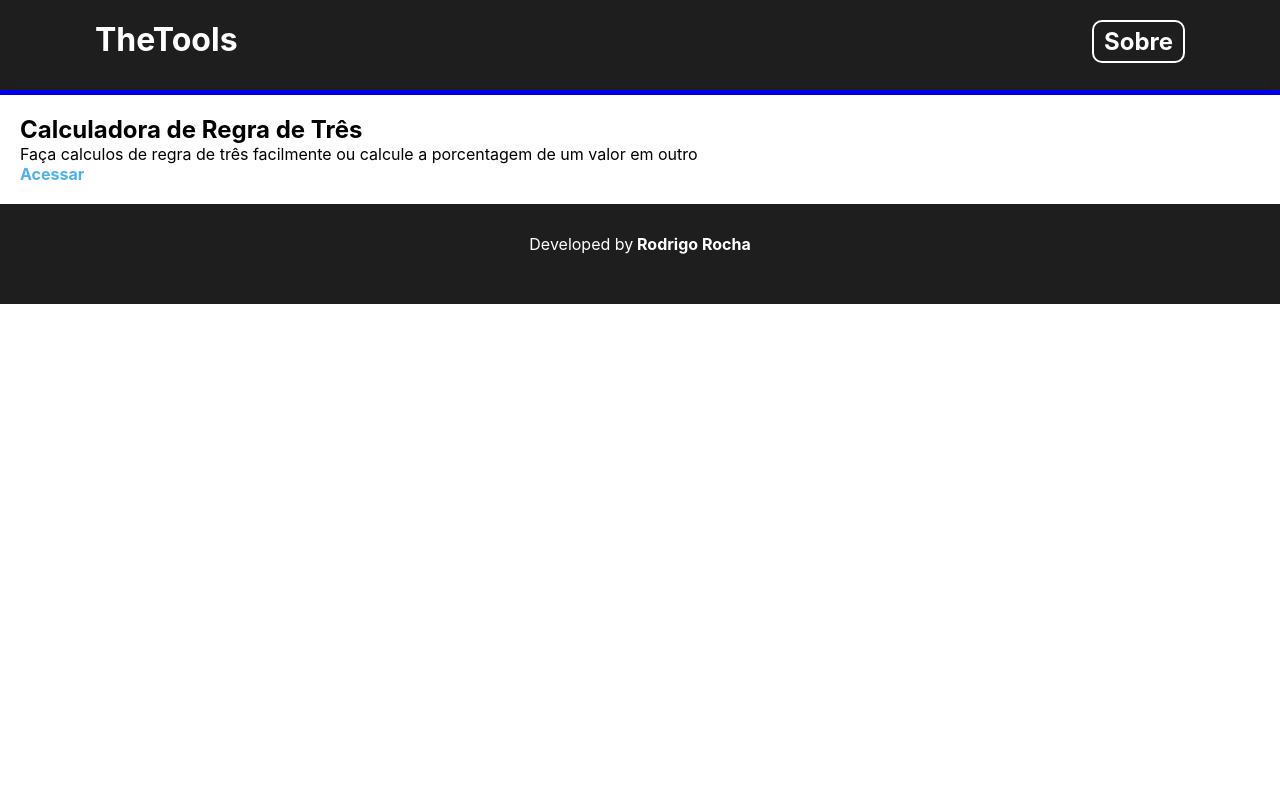
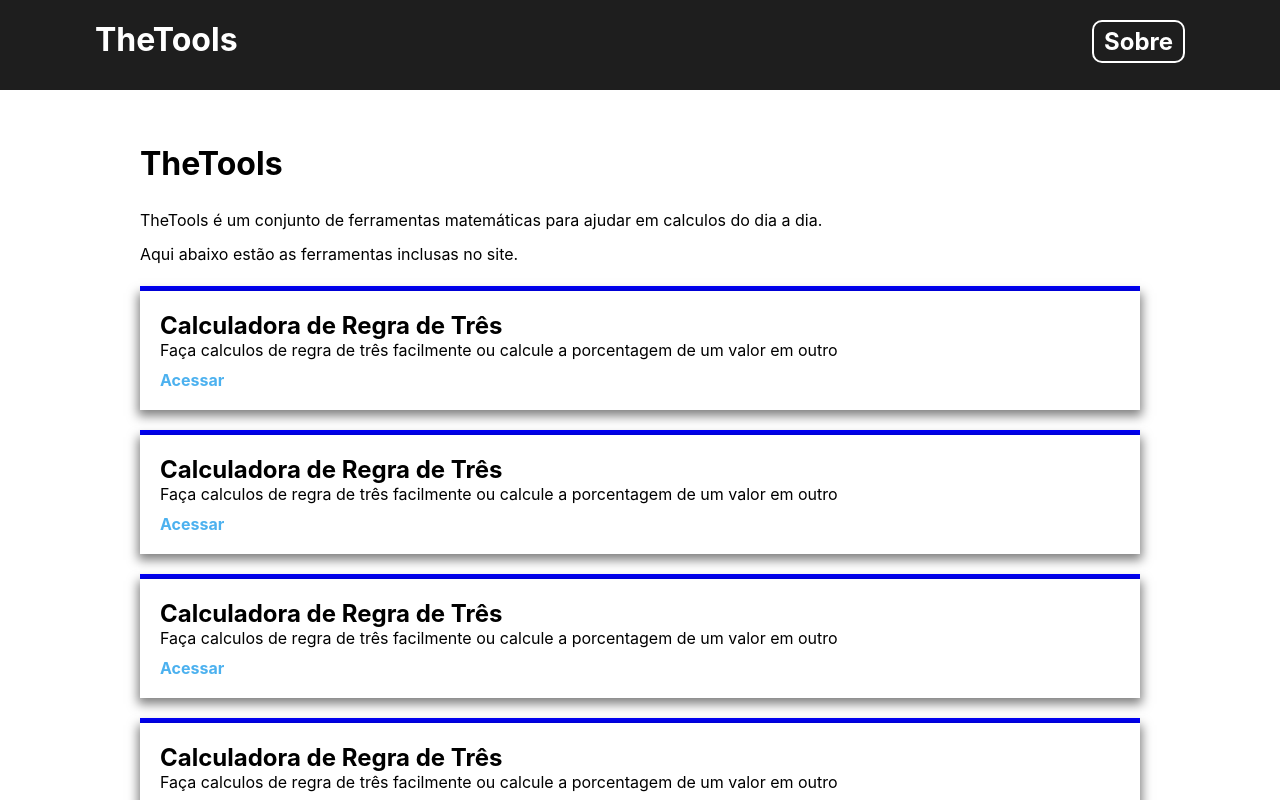
Before and after one commit to rodrigogomesrc/TheTools, a React (Create React App) app: page / in a window 1280 px wide. Shown: the top 800 px of the page. Built offline with nearby package versions, Linux system fonts and the light colour scheme.

Commit message:
created the main page

```diff
--- a/src/components/Item.css
+++ b/src/components/Item.css
@@ -16,3 +16,8 @@
     height: 5px;
     background-color: blue;
 }
+
+.item-container {
+
+    margin-top: 20px;
+}
--- a/src/components/Item.js
+++ b/src/components/Item.js
@@ -14,7 +14,7 @@ class Item extends Component {
 
         return(
 
-            <div>
+            <div className="item-container">
                 <div className="top-line"></div>
                 <div className="item-content">
                     <h2>{title}</h2>
--- a/src/components/layout/Footer.css
+++ b/src/components/layout/Footer.css
@@ -4,6 +4,7 @@ footer{
     color: white;
     text-align: center;
     height: 100px;
+    margin-top: 50px;
 
 }
 
--- a/src/components/layout/Header.css
+++ b/src/components/layout/Header.css
@@ -3,6 +3,7 @@
     color: white;
     height: 50px;
     padding: 20px;
+    margin-bottom: 50px;
 }
 
 #title{
--- /dev/null
+++ b/src/components/layout/Main.css
@@ -0,0 +1,19 @@
+.Container {
+
+    max-width: 1000px;
+    margin: 0 auto;
+}
+
+.Main-content {
+
+    line-height: 1.5;
+}
+
+h1 {
+    margin-bottom: 20px;
+}
+
+p {
+
+    margin-bottom: 10px;
+}
--- a/src/components/layout/Main.js
+++ b/src/components/layout/Main.js
@@ -1,5 +1,6 @@
 import React, { Component } from 'react';
 import Item from '../Item';
+import './Main.css';
 
 class Main extends Component {
 
@@ -21,7 +22,24 @@ class Main extends Component {
     render() {
 
         return(
-            <div>
+
+            // I put many items here in order to see how it looks like
+            <div className="Container">
+
+                <div className="Main-content">
+                    <h1>TheTools</h1>
+                    <p>TheTools é um conjunto de ferramentas matemáticas para ajudar em calculos do dia a dia.</p>
+                    <p>Aqui abaixo estão as ferramentas inclusas no site.</p>
+                </div>
+
+                <Item data={this.state.tools[0]} />
+                <Item data={this.state.tools[0]} />
+                <Item data={this.state.tools[0]} />
+                <Item data={this.state.tools[0]} />
+                <Item data={this.state.tools[0]} />
+                <Item data={this.state.tools[0]} />
+                <Item data={this.state.tools[0]} />
+                <Item data={this.state.tools[0]} />
                 <Item data={this.state.tools[0]} />
 
             </div>
```
